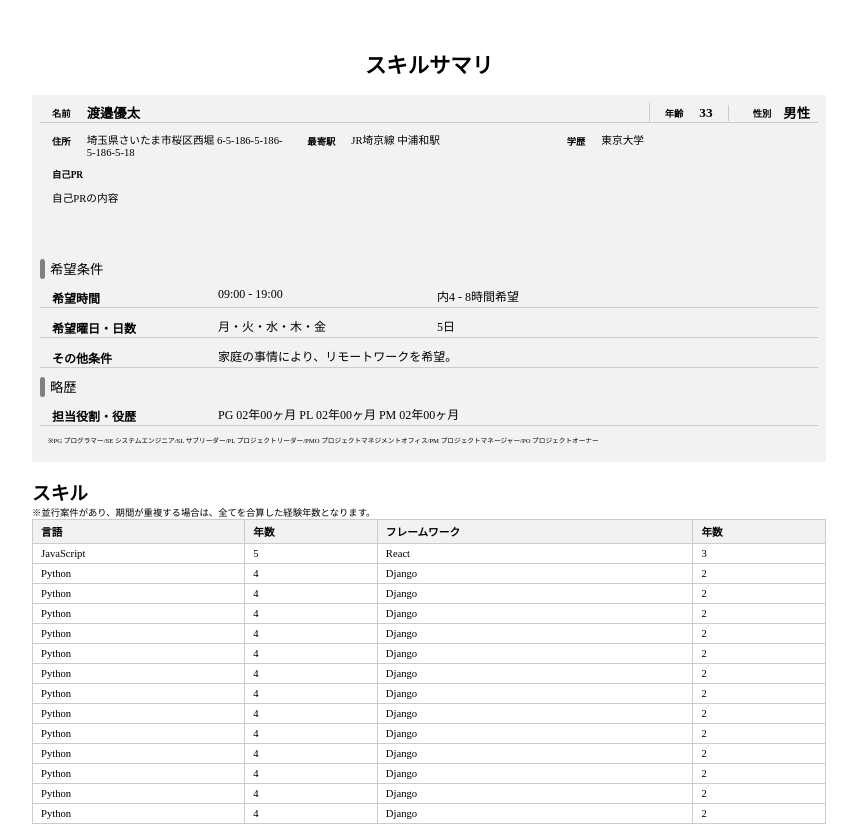
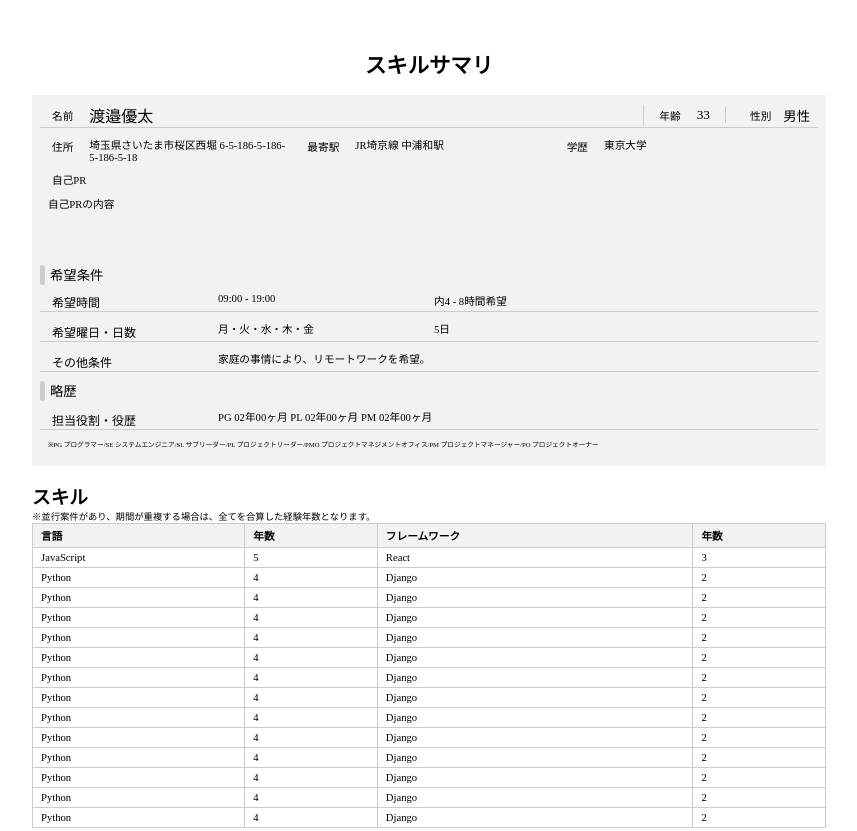
Before and after one commit to hornet-watanabe/hornet-watanabe.github.io, a plain HTML site: page index.html in a window 1280 px wide. Shown: the top 831 px of the page, without its empty margins (211-1068 px from the left). Drawn offline with Linux system fonts and the light colour scheme.

Commit message:
Update index.html

```diff
--- a/index.html
+++ b/index.html
@@ -28,7 +28,7 @@
           width: 794px; /* 210mm x 3.78 */
           height: 1123px; /* 297mm x 3.78 */
           margin: auto;
-          font-family: "Hiragino Sans";
+          font-family: "HeiseiKakuGo-W5";
       }
 
       @media print {
@@ -104,8 +104,8 @@
       dt.title, dt.section {
           margin-right: 8px;
           flex-shrink: 0;
-          font-size: 7pt;
-          font-weight: bold;
+          font-size: 8pt;
+          font-weight: 300;
           white-space: nowrap;
       }
 
@@ -113,7 +113,7 @@
           border-left: 5px;
           padding-left: 10px;
           font-size: 10pt;
-          font-weight: 400;
+          font-weight: 300;
       }
 
       dt.condition::before {
@@ -126,7 +126,7 @@
           width: 5px;
           height: 100%;
           border-radius: 5px;
-          background: gray;
+          background: #CCCCCC;
       }
 
       dd.content {
@@ -134,11 +134,17 @@
           display: flex;
           font-size: 8pt;
           flex-wrap: wrap; /* Allow content to wrap */
+          font-weight: 300;
       }
 
-      dd.name, dd.age, dd.gender {
+      dd.name {
+          font-size: 12pt;
+          font-weight: 400;
+      }
+
+      dd.age, dd.gender {
           font-size: 10pt;
-          font-weight: 600;
+          font-weight: 400;
       }
 
       dd.age, dt.gender {
@@ -208,7 +214,27 @@
       .table-container th {
           background-color: #f2f2f2;
       }
+      .title-padding {
+          padding-top: 2px;
+      }
 
+      .content-height {
+          height: 60px;
+      }
+
+      .content-margin-left {
+          margin-left: 15px;
+      }
+
+      .title-special {
+          padding-top: 2px;
+          font-size: 9pt;
+          width: 150px;
+      }
+
+      .content-font-size {
+          font-size: 9pt;
+      }
   </style>
 </head>
 <body class="a4">
@@ -256,7 +282,7 @@
   </div>
   <div class="information-section">
     <dl>
-      <dd class="content" style="height: 60px; margin-left: 12px;">自己PRの内容</dd>
+      <dd class="content content-height content-margin-left">自己PRの内容</dd>
     </dl>
   </div>
   <!-- 希望条件セクション -->
@@ -265,28 +291,24 @@
       <dt class="section condition">希望条件</dt>
     </dl>
   </div>
-  <div class="information-section underline">
+  <div class="information-section underline" style="align-items: center">
     <dl>
-      <dt class="title" style="padding-top: 2px; font-size: 9pt; width: 150px;">希望時間</dt>
-      <dd class="content" style="font-size: 9pt;">09:00 - 19:00</dd>
-    </dl>
-    <dl>
-      <dd class="content" style="font-size: 9pt;">内4 - 8時間希望</dd>
+      <dt class="title" style="font-size: 9pt; width: 150px;">希望時間</dt>
+      <dd class="content" style="font-size: 8pt; width: 200px;">09:00 - 19:00</dd>
+      <dd class="content" style="font-size: 8pt;">内4 - 8時間希望</dd>
     </dl>
   </div>
-  <div class="information-section underline">
+  <div class="information-section underline" style="align-items: center">
     <dl>
       <dt class="title" style="padding-top: 2px; font-size: 9pt; width: 150px;">希望曜日・日数</dt>
-      <dd class="content" style="font-size: 9pt;">月・火・水・木・金</dd>
-    </dl>
-    <dl>
-      <dd class="content" style="font-size: 9pt;">5日</dd>
+      <dd class="content" style="font-size: 8pt; width: 200px;">月・火・水・木・金</dd>
+      <dd class="content" style="font-size: 8pt;">5日</dd>
     </dl>
   </div>
-  <div class="information-section underline">
+  <div class="information-section underline" style="align-items: center">
     <dl>
       <dt class="title" style="padding-top: 2px; font-size: 9pt; width: 150px;">その他条件</dt>
-      <dd class="content" style="font-size: 9pt;">家庭の事情により、リモートワークを希望。</dd>
+      <dd class="content" style="font-size: 8pt;">家庭の事情により、リモートワークを希望。</dd>
     </dl>
   </div>
   <!-- 略歴セクション -->
@@ -295,10 +317,10 @@
       <dt class="section condition">略歴</dt>
     </dl>
   </div>
-  <div class="information-section underline">
+  <div class="information-section underline" style="align-items: center">
     <dl>
       <dt class="title" style="padding-top: 2px; font-size: 9pt; width: 150px;">担当役割・役歴</dt>
-      <dd class="content" style="font-size: 9pt;">PG 02年00ヶ月 PL 02年00ヶ月 PM 02年00ヶ月</dd>
+      <dd class="content" style="font-size: 8pt;">PG 02年00ヶ月 PL 02年00ヶ月 PM 02年00ヶ月</dd>
     </dl>
   </div>
   <div class="information-section">
```
